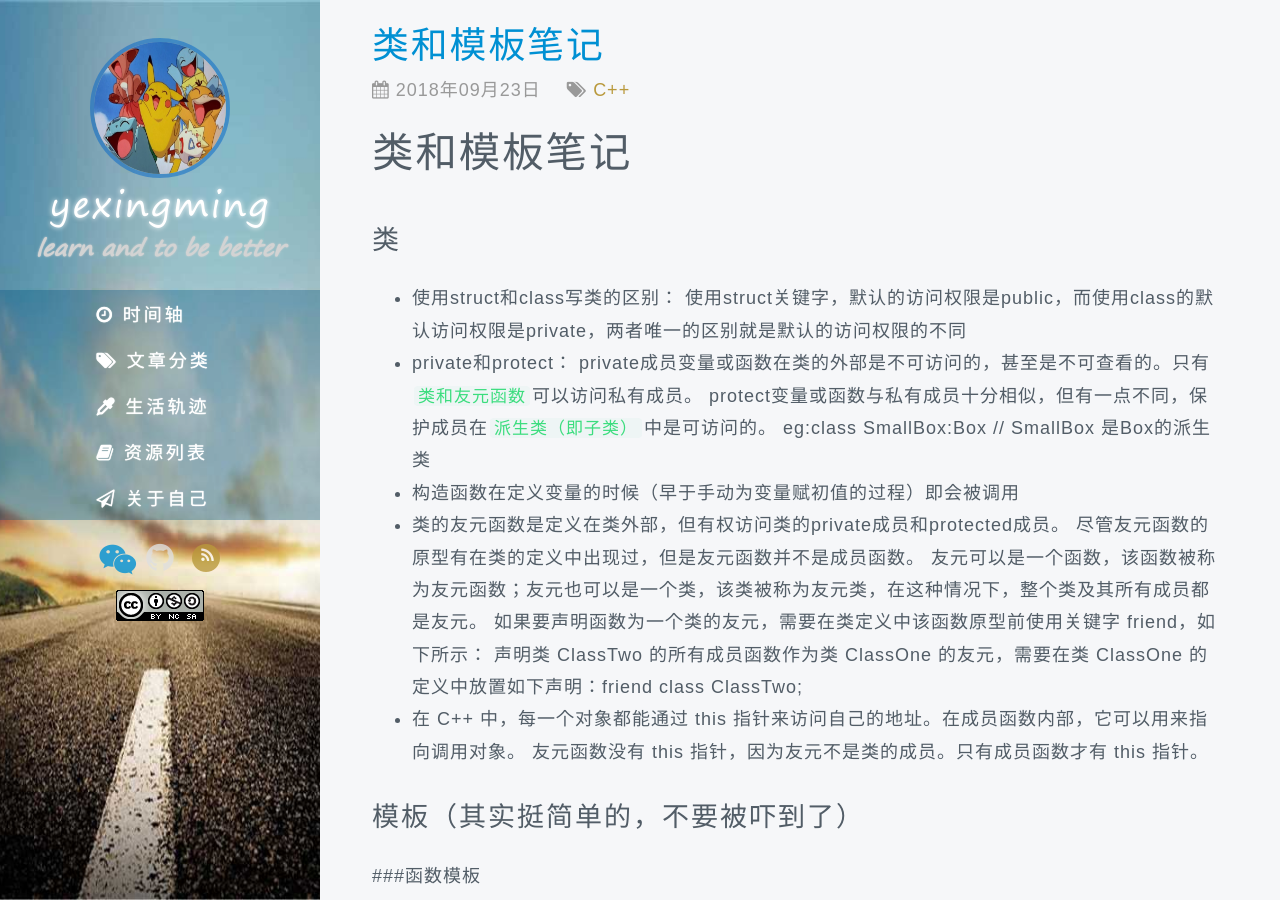
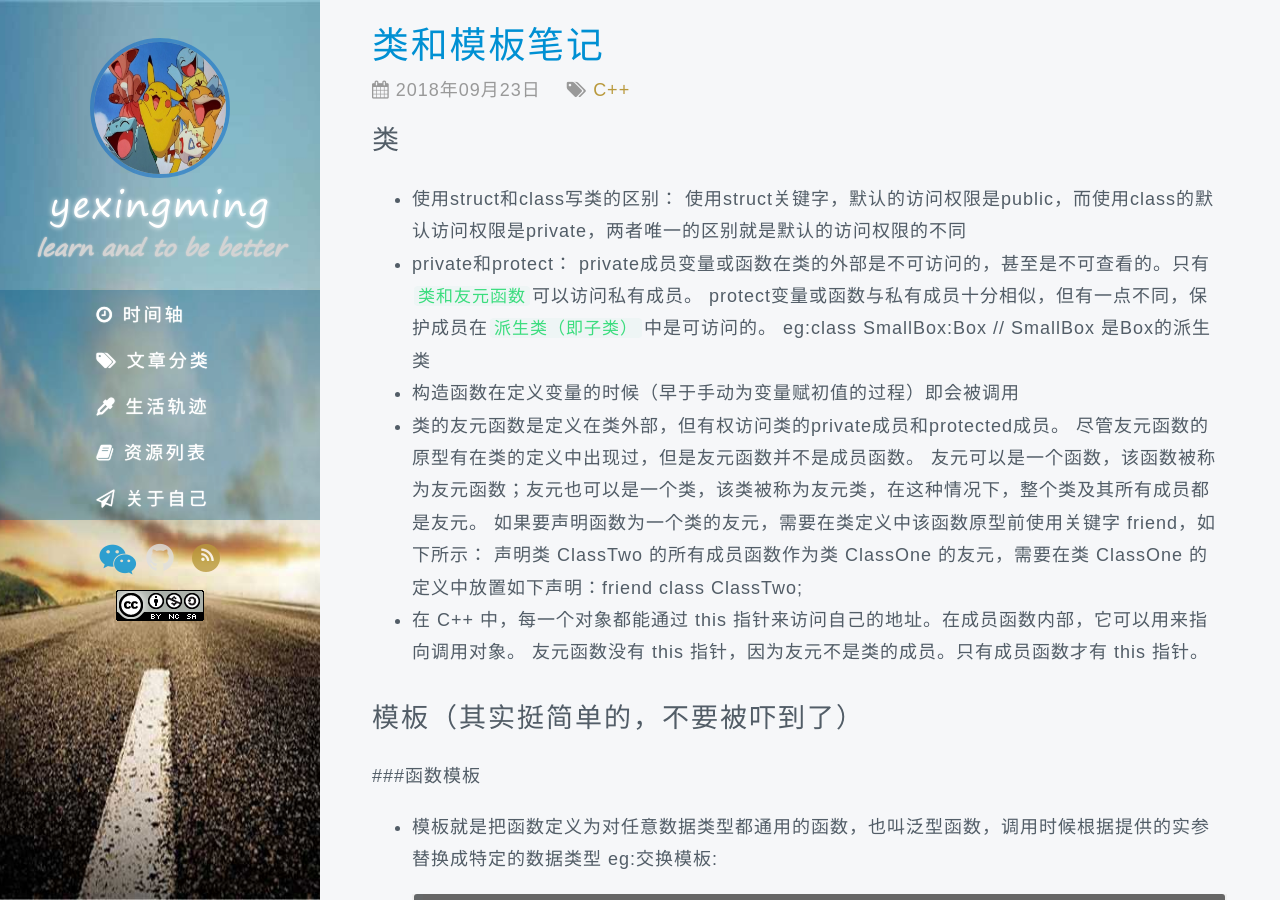
Before and after one commit to drunked-monster/drunked-monster.github.io, a Jekyll site: the page built from _posts/2018-9-23-C++类和模板.md, in a window 1280 px wide and 900 px high. Built offline with Jekyll 4.4.1, drawn with Linux system fonts in a browser that asks for light colours; nearby versions of some CDN libraries; some web fonts are replaced; library files that are not in the unit come from our copies; comment, search, counter and statistics services are not loaded.

Commit message:
Update 2018-9-23-C++类和模板.md

```diff
--- a/_posts/2018-9-23-C++类和模板.md
+++ b/_posts/2018-9-23-C++类和模板.md
@@ -5,14 +5,12 @@
 categories: C++
 tags: 1
 ---
-
-<!-- more -->
-# 类和模板笔记
 ## 类
 - 使用struct和class写类的区别：
   使用struct关键字，默认的访问权限是public，而使用class的默认访问权限是private，两者唯一的区别就是默认的访问权限的不同
 - private和protect：
   private成员变量或函数在类的外部是不可访问的，甚至是不可查看的。只有`类和友元函数`可以访问私有成员。
+  <!-- more -->
   protect变量或函数与私有成员十分相似，但有一点不同，保护成员在`派生类（即子类）`中是可访问的。
   eg:class SmallBox:Box // SmallBox 是Box的派生类
 - 构造函数在定义变量的时候（早于手动为变量赋初值的过程）即会被调用
```
